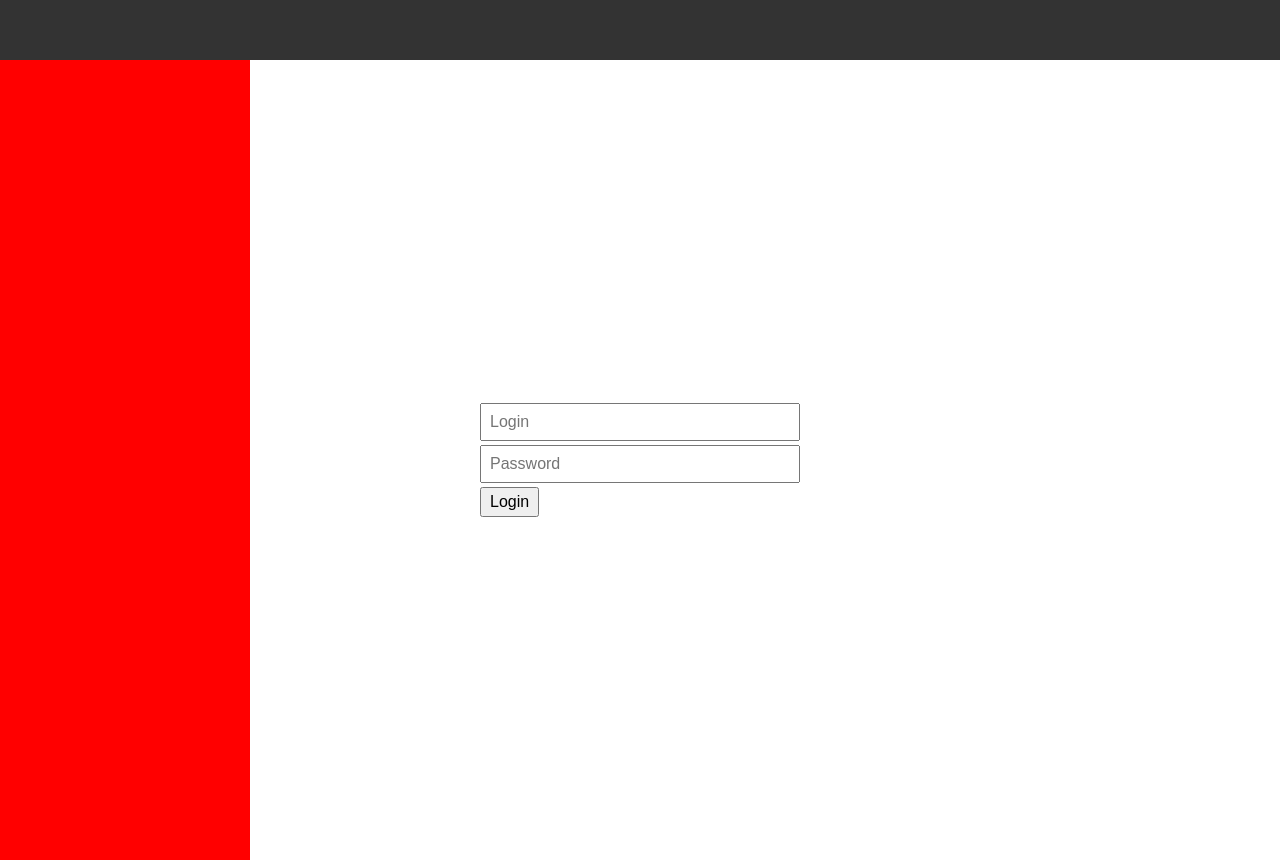
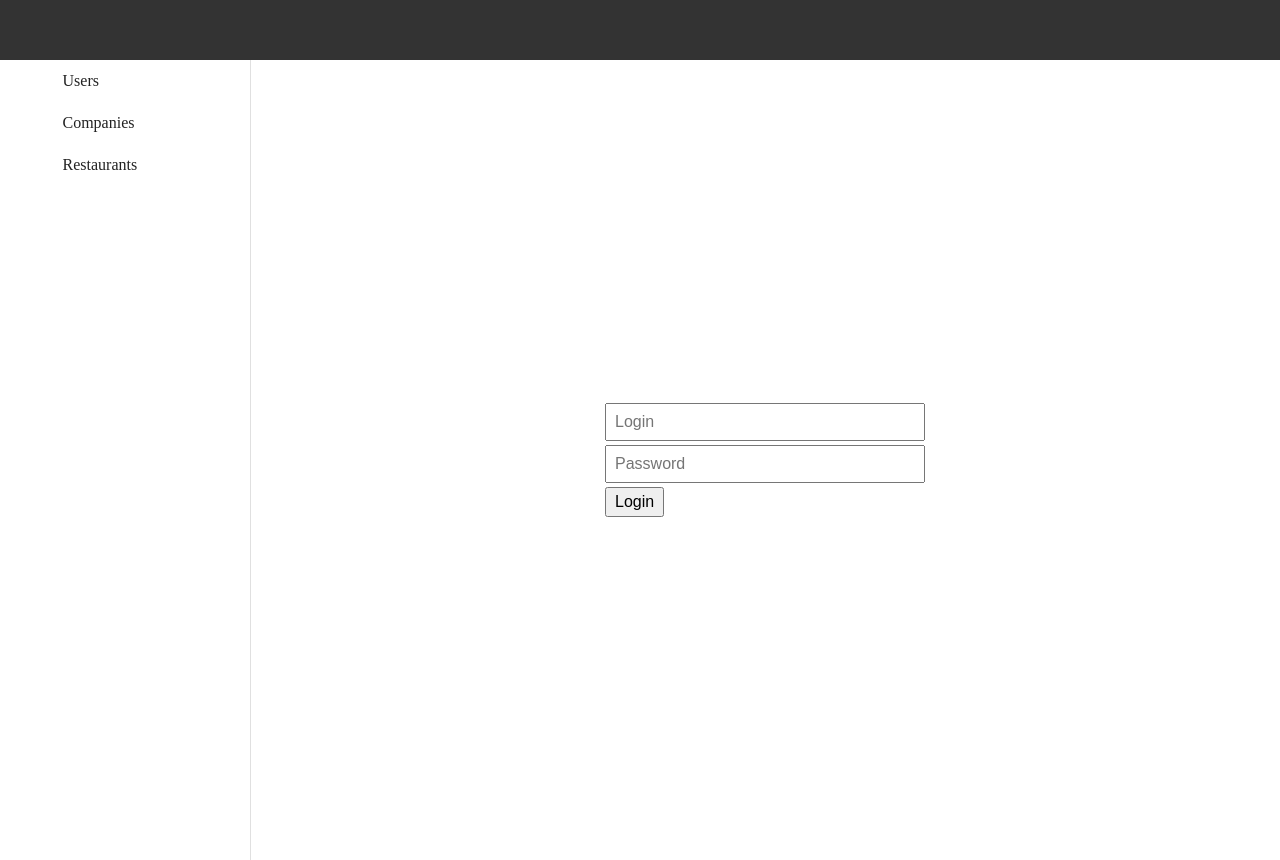
Before and after one commit to nomernabis/admin-panel-frontend, a React app: page /login in a window 1280 px wide. Built offline with nearby package versions, Linux system fonts and the light colour scheme.

Commit message:
navigation bar added

```diff
--- a/src/components/App.js
+++ b/src/components/App.js
@@ -8,6 +8,7 @@ import Home from './Home'
 import ProtectedRoute from './common/ProtectedRoute'
 import UserFormPage from './UserFormPage'
 import Modal from './Modal'
+import NavigationBar from './NavigationBar'
 
 import "../styles/App.css"
 
@@ -20,10 +21,9 @@ class App extends Component{
                 <div>
                     <div className="navbar">
                     </div>
+                    <div className="main">
+                        <NavigationBar />
                         <div className="content">
-                        <div className="sideNav">
-
-                        </div>
                             <BrowserRouter>
                                 <Switch>
                                     <Route path="/login" component={Login} />
@@ -33,6 +33,7 @@ class App extends Component{
                                 </Switch>
                             </BrowserRouter>
                         </div>
+                    </div>
                     <Modal />
                 </div>
             </Provider>
--- /dev/null
+++ b/src/components/NavigationBar.js
@@ -0,0 +1,43 @@
+import React, { Component } from 'react'
+import NavigationItem from './NavigationItem'
+
+class NavigationBar extends Component{
+    constructor(props){
+        super(props)
+        this.state = {
+            items: [
+                {id: 0, name: 'Users', route: '/', isActive: false},
+                {id: 1, name: 'Companies', route: '/companies', isActive: false},
+                {id: 2, name: 'Restaurants', route: '/restaurants', isActive: false}
+            ]
+        }
+        this.handleItemClicked = this.handleItemClicked.bind(this)
+    }
+    handleItemClicked(id){
+        var { items } = this.state
+        var newItems = items.map(item => {
+            if(item.id == id){
+                item.isActive = true
+            } else {
+                item.isActive = false
+            }
+            return item
+        })
+        console.log('item clicked', items)
+        this.setState({ items: newItems })
+    }
+    render(){
+        const items = this.state.items.map(item => {
+            return (
+                <NavigationItem item={item} itemClicked={this.handleItemClicked} />
+            )
+        })
+        return (
+            <div className="sideNav">
+                {items}
+            </div>
+        )
+    }
+}
+
+export default NavigationBar
--- /dev/null
+++ b/src/components/NavigationItem.js
@@ -0,0 +1,27 @@
+import React, { Component } from 'react'
+
+class NavigationItem extends Component{
+    constructor(props){
+        super(props)
+        this.handleItemClicked = this.handleItemClicked.bind(this)
+    }
+    handleItemClicked(event){
+        this.props.itemClicked(this.props.item.id)
+    }
+    render(){
+        const { item } = this.props
+        var classes = "nav-item material-text flex flex-center "
+        if(item.isActive){
+            classes += "active-item"
+        }
+        return (
+            <div className={classes} onClick={this.handleItemClicked}>
+                <div>
+                    {item.name}
+                </div>
+            </div>
+        )
+    }
+}
+
+export default NavigationItem
--- a/src/styles/common.css
+++ b/src/styles/common.css
@@ -104,12 +104,33 @@ html, body{
     background-color: #333;
     height: 60px;
 }
-.content{
+.main{
     margin-top: 60px;
 }
 .sideNav{
     width: 250px;
-    background-color: red;
     height: 100%;
     position: fixed;
+    border-right: 1px solid rgb(0, 0, 0, 0.12);
 }
+.content{
+    margin-left: 250px;
+}
+.nav-item{
+    height: 42px;
+    cursor: pointer;
+    transition: color .2s ease;
+}
+.nav-item:hover{
+    color: #0db69d;
+}
+.text-center{
+    text-align: center;
+}
+.nav-item > div{
+    text-align: left;
+    width: 50%;
+}
+.active-item{
+    color: red;
+}
```
Lines whose indentation alone changed are shown as unchanged.
